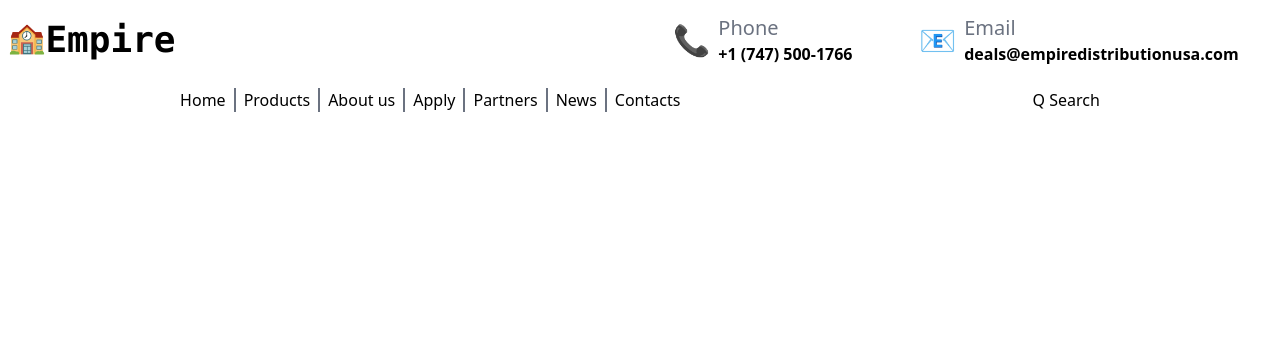
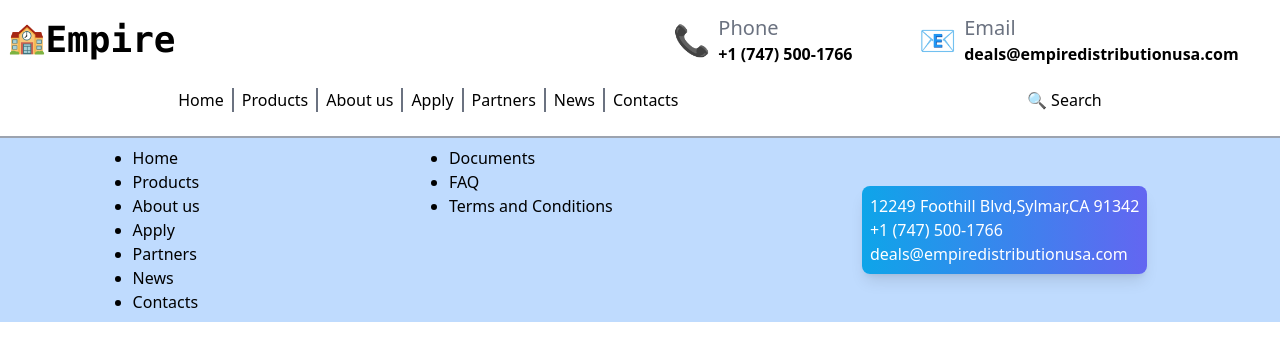
Before and after one commit to Gauravpawar3102/empire-distribution, a React (Create React App) app: page / in a window 1280 px wide. Shown: the top 360 px of the page. Built offline with nearby package versions, Linux system fonts and the light colour scheme; the HTML template or start-up script is replaced by a standard one.

Commit message:
footer-completed

```diff
--- a/src/App.js
+++ b/src/App.js
@@ -1,9 +1,11 @@
+import Footer from './components/Footer';
 import Navbar from './components/Navbar';
 
 function App() {
   return (
     <div className="App ">
       <Navbar />
+      <Footer />
     </div>
   );
 }
--- /dev/null
+++ b/src/components/Footer.jsx
@@ -0,0 +1,29 @@
+import React from 'react';
+
+function Footer() {
+  return (
+    <div className="footer-container flex justify-around bg-blue-200 p-2 w-screen ">
+      <ul className="footer-pages-list list-disc">
+        <li>Home</li>
+        <li>Products</li>
+        <li>About us</li>
+        <li>Apply</li>
+        <li>Partners</li>
+        <li>News</li>
+        <li>Contacts</li>
+      </ul>
+      <ul className="footer-pages-list list-disc">
+        <li>Documents</li>
+        <li>FAQ</li>
+        <li>Terms and Conditions</li>
+      </ul>
+      <ul className="self-center bg-gradient-to-r from-sky-500 to-indigo-500 p-2 rounded-lg text-white  shadow-lg ">
+        <li>12249 Foothill Blvd,Sylmar,CA 91342</li>
+        <li>+1 (747) 500-1766</li>
+        <li>deals@empiredistributionusa.com</li>
+      </ul>
+    </div>
+  );
+}
+
+export default Footer;
--- a/src/components/Navbar.jsx
+++ b/src/components/Navbar.jsx
@@ -1,9 +1,15 @@
-import React from 'react';
+import React, { useState } from 'react';
 
 function Navbar() {
+  const [search, setSearch] = useState(false);
+
+  const handleSearch = () => {
+    setSearch(!search);
+  };
+
   return (
     <>
-      <div className="Navabar-container flex justify-between p-2 w-screen h-20 items-center ">
+      <div className="Navabar-container flex justify-between p-2 w-screen h-20 items-center  ">
         <div className="navbar-left text-3xl font-mono font-bold flex justify-start w-1/2">
           <div className="Koality-Distribution-logo flex justify-center cursor-pointer">
             <span className="text-3xl">🏫</span>
@@ -32,7 +38,7 @@ function Navbar() {
         </div>
       </div>
 
-      <div className="navbar-pages-container flex justify-around p-2  ">
+      <div className="navbar-pages-container flex justify-around p-2 border-b-2 border-b-gray-400 pb-6 items-center ">
         <div className="navbar-pages-left  ">
           <ul className="pages-list flex gap-2  ">
             <li className="home-text cursor-pointer pr-2 border-r-2   border-r-gray-500  hover:text-blue-700">
@@ -58,7 +64,29 @@ function Navbar() {
             </li>
           </ul>
         </div>
-        <div className="navbar-pages-right">Q Search</div>
+
+        {search ? (
+          <div className="search-bar-container flex bg-cyan-300 items-center p-2">
+            <input
+              className="p-1 outline-none text-gray-500 font-mono"
+              type="text"
+              placeholder="Search "
+            />
+            <div
+              className="close  cursor-pointer  ml-2 text-xl"
+              onClick={handleSearch}
+            >
+              ❌
+            </div>
+          </div>
+        ) : (
+          <div
+            className="navbar-pages-right cursor-pointer"
+            onClick={handleSearch}
+          >
+            🔍 Search
+          </div>
+        )}
       </div>
     </>
   );
```
